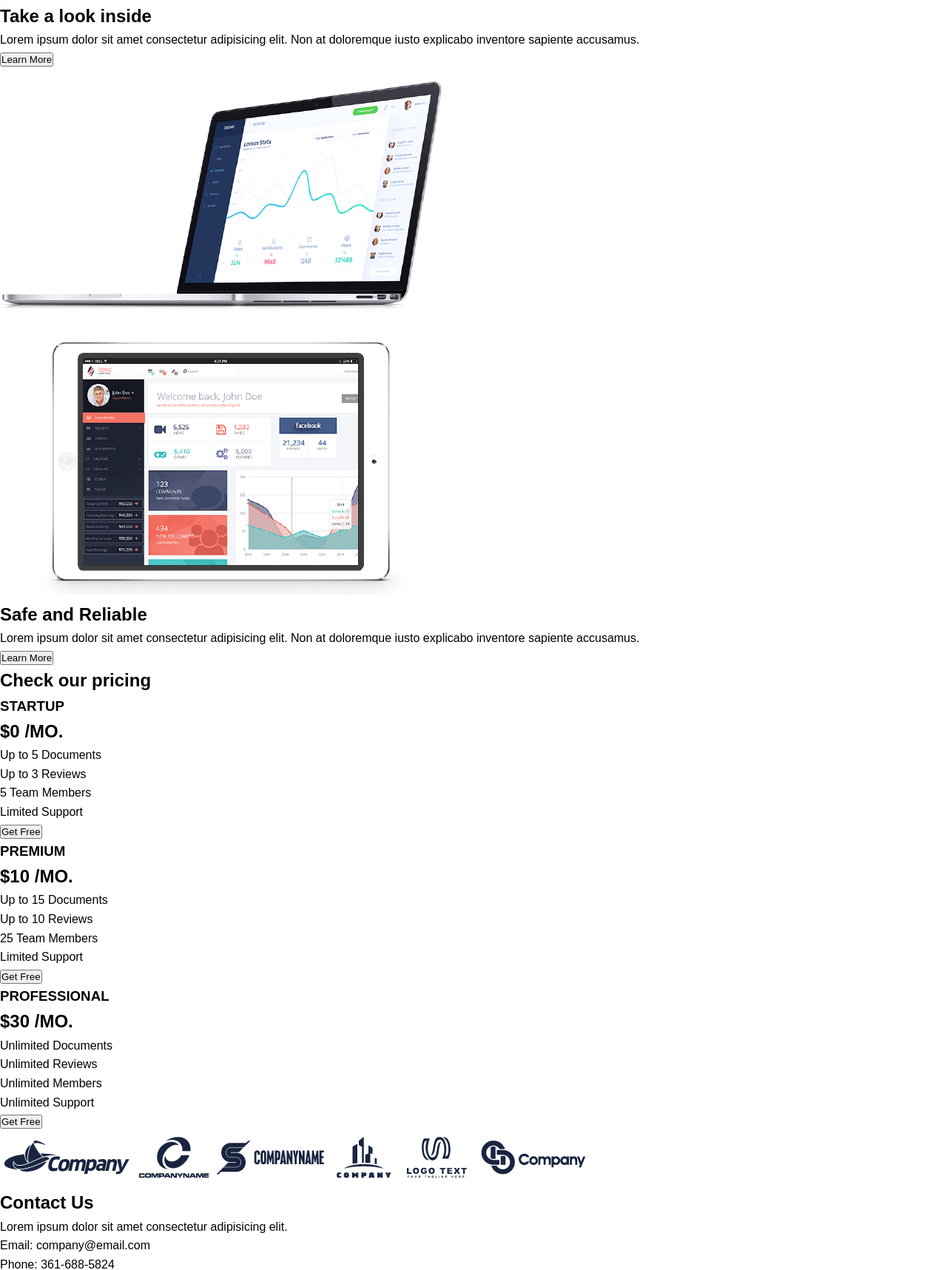
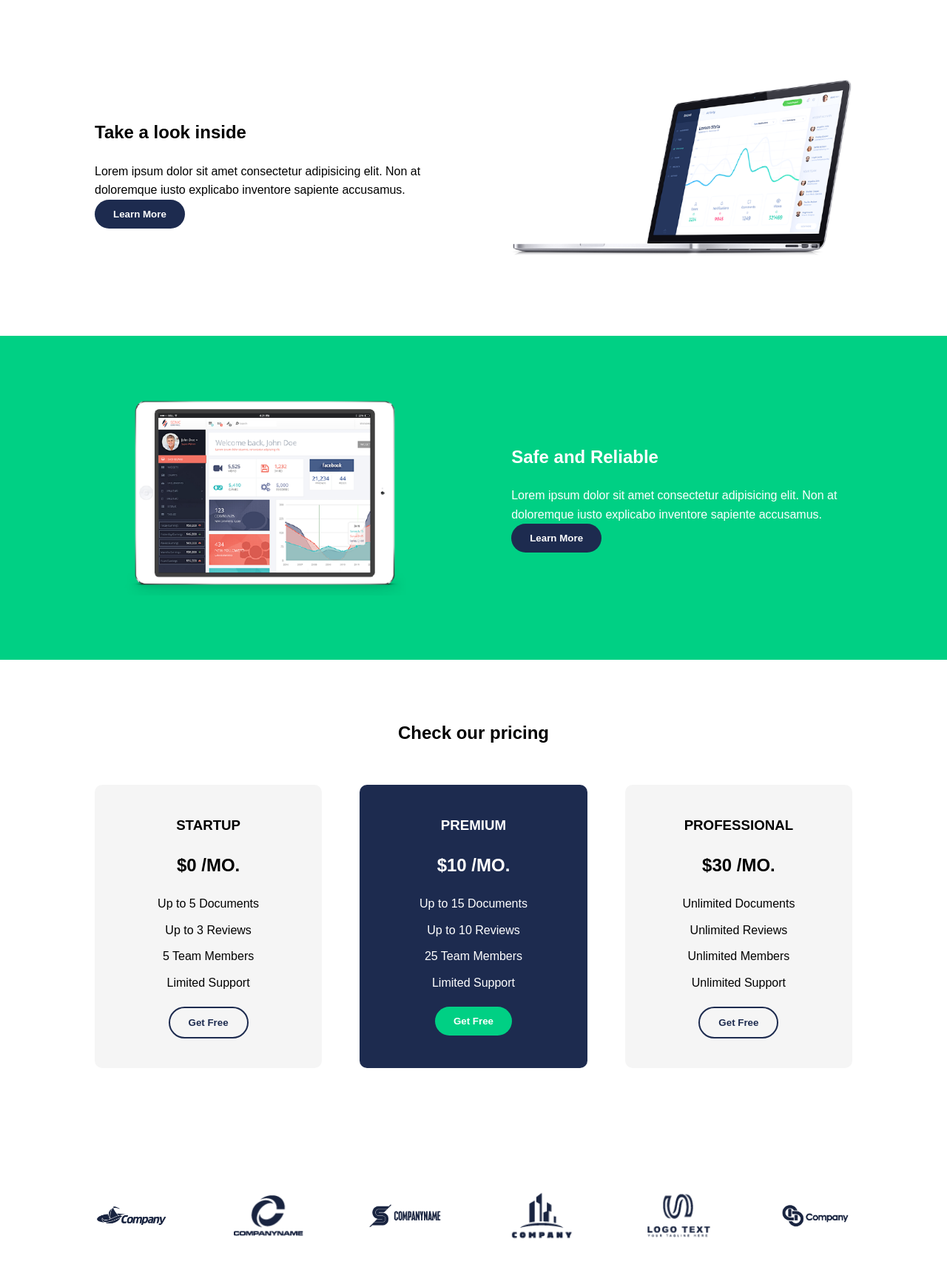
Before and after one commit to Valegiraldo846/Atlas, a plain HTML site: page index.html in a window 1280 px wide. Shown: the part 1083-2800 px from the top of the page at 74% size. Drawn offline with Linux system fonts and the light colour scheme.

Commit message:
Tercer commit

```diff
--- a/styles/styles.css
+++ b/styles/styles.css
@@ -9,12 +9,22 @@ body {
   line-height: 1.6;
 }
 
+h1,
+h2,
+h3 {
+  margin-bottom: 20px;
+}
+
+section {
+  padding: 80px 10%;
+}
+
 .hero {
   background-image: url("../assets/img/banner-bk.jpg");
   background-size: cover;
   background-position: center;
   color: white;
-  padding: 80px 10%;
+  padding: 60px 10% 120px 10%;
 }
 
 .top-bar {
@@ -24,13 +34,36 @@ body {
 }
 
 .hero-text {
-  margin-top: 80px;
+  margin-top: 100px;
   max-width: 600px;
+}
+
+button {
+  padding: 12px 25px;
+  border-radius: 25px;
+  border: none;
+  cursor: pointer;
+  font-weight: bold;
+}
+
+.btn-primary {
+  background-color: #00d084;
+  color: white;
+}
+
+.btn-dark {
+  background-color: #1d2b4f;
+  color: white;
+}
+
+.btn-outline {
+  border: 2px solid #1d2b4f;
+  background: transparent;
+  color: #1d2b4f;
 }
 
 .protection {
   text-align: center;
-  padding: 80px 10%;
 }
 
 .cards {
@@ -42,3 +75,128 @@ body {
 .card {
   width: 30%;
 }
+
+.card img {
+  width: 80px;
+  margin-bottom: 20px;
+}
+
+.inside {
+  display: flex;
+  align-items: center;
+  justify-content: space-between;
+}
+
+.inside-text {
+  width: 45%;
+}
+
+.inside-image {
+  width: 45%;
+}
+
+.inside img {
+  width: 100%;
+}
+
+.safe {
+  display: flex;
+  align-items: center;
+  justify-content: space-between;
+  background-color: #00d084;
+  color: white;
+}
+
+.safe-text {
+  width: 45%;
+}
+
+.safe-image {
+  width: 45%;
+}
+
+.safe img {
+  width: 100%;
+}
+
+.pricing {
+  text-align: center;
+}
+
+.pricing-cards {
+  display: flex;
+  justify-content: space-between;
+  margin-top: 50px;
+}
+
+.price-card {
+  width: 30%;
+  padding: 40px;
+  border-radius: 10px;
+  background-color: #f5f5f5;
+}
+
+.price-card ul {
+  list-style: none;
+  margin: 20px 0;
+}
+
+.price-card li {
+  margin-bottom: 10px;
+}
+
+.premium {
+  background-color: #1d2b4f;
+  color: white;
+}
+
+.logos {
+  display: flex;
+  justify-content: space-between;
+  align-items: center;
+}
+
+.logos img {
+  width: 100px;
+}
+
+.contact {
+  display: flex;
+  justify-content: space-between;
+  background-image: url("../assets/img/contact-bk.jpg");
+  background-size: cover;
+  background-position: center;
+  color: white;
+}
+
+.contact-info {
+  width: 45%;
+}
+
+.contact-form {
+  width: 45%;
+  display: flex;
+  flex-direction: column;
+}
+
+.contact-form input,
+.contact-form textarea {
+  margin-bottom: 15px;
+  padding: 10px;
+  border-radius: 5px;
+  border: none;
+}
+
+footer {
+  background-color: #1d2b4f;
+  color: white;
+  display: flex;
+  justify-content: space-between;
+  padding: 20px 10%;
+  align-items: center;
+}
+
+.social-icons img {
+  width: 25px;
+  margin-left: 10px;
+}
```
